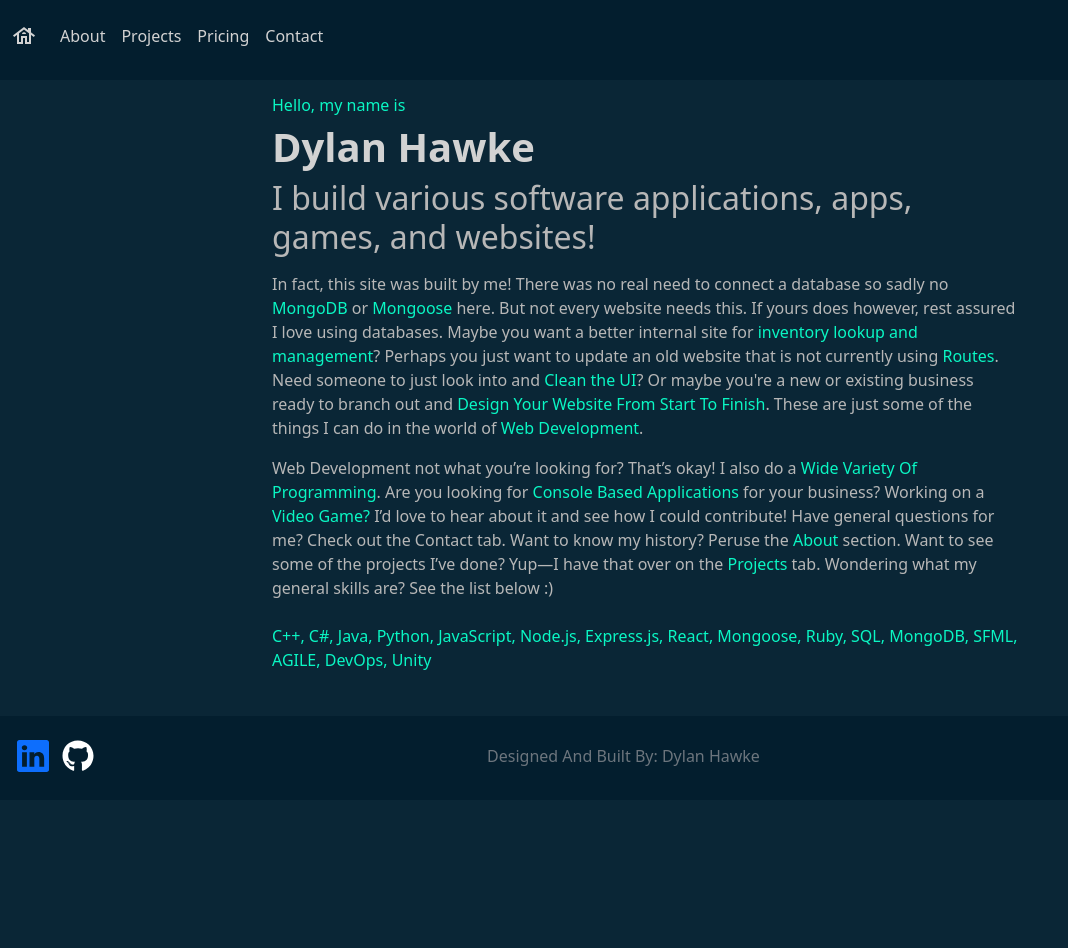
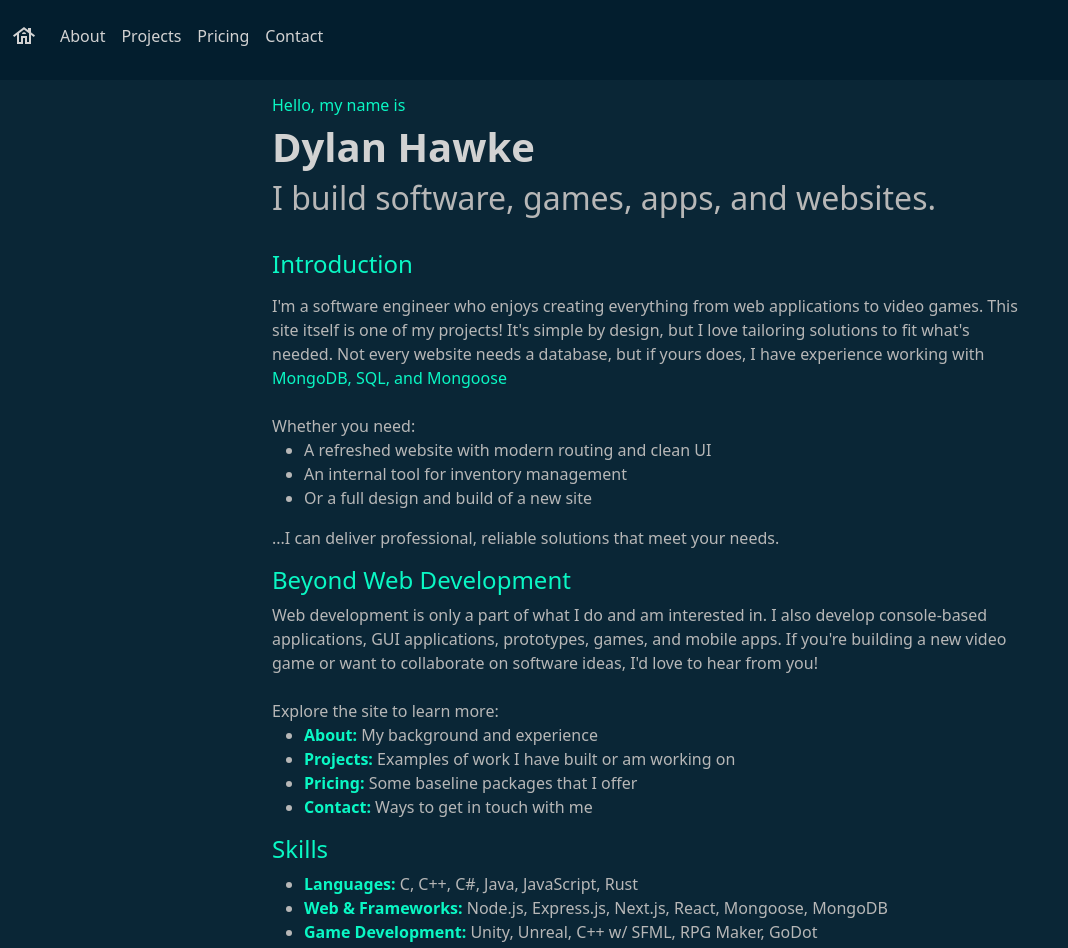
Before and after one commit to vaeleborne/Portfolio, a Next.js app in the folder portfolio/: page / in a window 1280 px wide. Shown: the top 948 px of the page, without its empty margins (0-1068 px from the left). Before the commit the page ends 800 px from the top, so only its background shows below. Built offline with nearby package versions, Linux system fonts and the light colour scheme.

Commit message:
Started updating pages

```diff
--- a/portfolio/src/app/components/home/Introduction.tsx
+++ b/portfolio/src/app/components/home/Introduction.tsx
@@ -14,11 +14,31 @@ const Introduction: React.FC = () => {
             <strong>Dylan Hawke</strong>
           </h1>
           <h2 className="faded">
-            I build various software applications, apps, games, and websites!
+            I build software, games, apps, and websites.
           </h2>
+          <br />
+
+          {/*INTRODUCTION*/}
+          <h4 className="text-color-bright">
+            Introduction
+          </h4>
 
           <p className="faded mt-3">
-            In fact, this site was built by me! There was no real need to
+            I'm a software engineer who enjoys creating everything from web applications to video games.
+            This site itself is one of my projects! It's simple by design, but I love tailoring solutions to fit
+            what's needed. Not every website needs a database, but if yours does, I have experience working with
+            <span className="text-color-bright"> MongoDB, SQL, and Mongoose </span>
+            <br /><br />
+            Whether you need:
+            <br />
+            <ul>
+              <li>A refreshed website with modern routing and clean UI</li>
+              <li>An internal tool for inventory management</li>
+              <li>Or a full design and build of a new site</li>
+            </ul>
+            ...I can deliver professional, reliable solutions that meet your needs.
+
+            {/* In fact, this site was built by me! There was no real need to
             connect a database so sadly no{" "}
             <span className="text-color-bright">MongoDB</span> or
             <span className="text-color-bright"> Mongoose</span> here. But not
@@ -39,31 +59,53 @@ const Introduction: React.FC = () => {
               Design Your Website From Start To Finish
             </span>
             . These are just some of the things I can do in the world of
-            <span className="text-color-bright"> Web Development</span>.
+            <span className="text-color-bright"> Web Development</span>. */}
           </p>
 
+          {/*BEYOND WEB DEV*/}
+          <h4 className="text-color-bright">
+            Beyond Web Development
+          </h4>
+
           <p className="faded">
-            Web Development not what you’re looking for? That’s okay! I also do
-            a
-            <span className="text-color-bright">
-              {" "}
-              Wide Variety Of Programming
-            </span>
-            . Are you looking for{" "}
-            <span className="text-color-bright">
-              Console Based Applications
-            </span>{" "}
-            for your business? Working on a{" "}
-            <span className="text-color-bright">Video Game?</span> I’d love to
-            hear about it and see how I could contribute! Have general questions
-            for me? Check out the Contact tab. Want to know my history? Peruse
-            the <span className="text-color-bright">About</span> section. Want
-            to see some of the projects I’ve done? Yup—I have that over on the{" "}
-            <span className="text-color-bright">Projects</span> tab. Wondering
-            what my general skills are? See the list below :)
+            Web development is only a part of what I do and am interested in. I also develop
+            console-based applications, GUI applications, prototypes, games, and mobile apps.
+            If you're building a new video game or want to collaborate on software ideas, I'd
+            love to hear from you!
+            <br /><br />
+            Explore the site to learn more:
             <br />
-            <br />
-            <SkillHighlights />
+            <ul>
+              <li><b className="text-color-bright">About: </b>My background and experience</li>
+              <li><b className="text-color-bright">Projects: </b>Examples of work I have built or am working on</li>
+              <li><b className="text-color-bright">Pricing: </b>Some baseline packages that I offer</li>
+              <li><b className="text-color-bright">Contact: </b>Ways to get in touch with me</li>
+            </ul>
+          </p>
+
+          {/*SKILLS*/}
+          <h4 className="text-color-bright">
+            Skills
+          </h4>
+          <p className="faded">
+            <ul>
+              <li>
+                <b className="text-color-bright">Languages: </b>
+                C, C++, C#, Java, JavaScript, Rust
+              </li>
+              <li>
+                <b className="text-color-bright">Web & Frameworks: </b>
+                Node.js, Express.js, Next.js, React, Mongoose, MongoDB
+              </li>
+              <li>
+                <b className="text-color-bright">Game Development: </b>
+                Unity, Unreal, C++ w/ SFML, RPG Maker, GoDot
+              </li>
+              <li>
+                <b className="text-color-bright">Practices: </b>
+                Agile, DevOps, Design Patterns, UML
+              </li>
+            </ul>
           </p>
         </div>
       </div>
```
